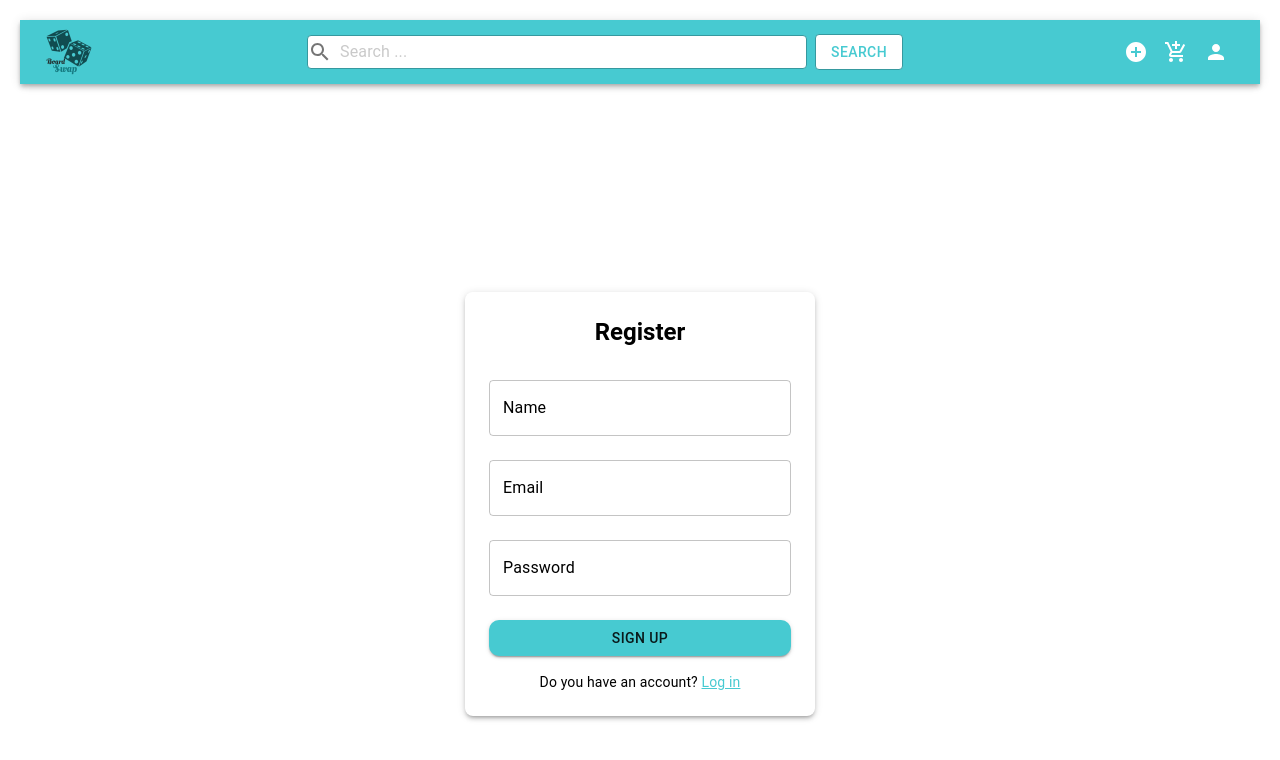
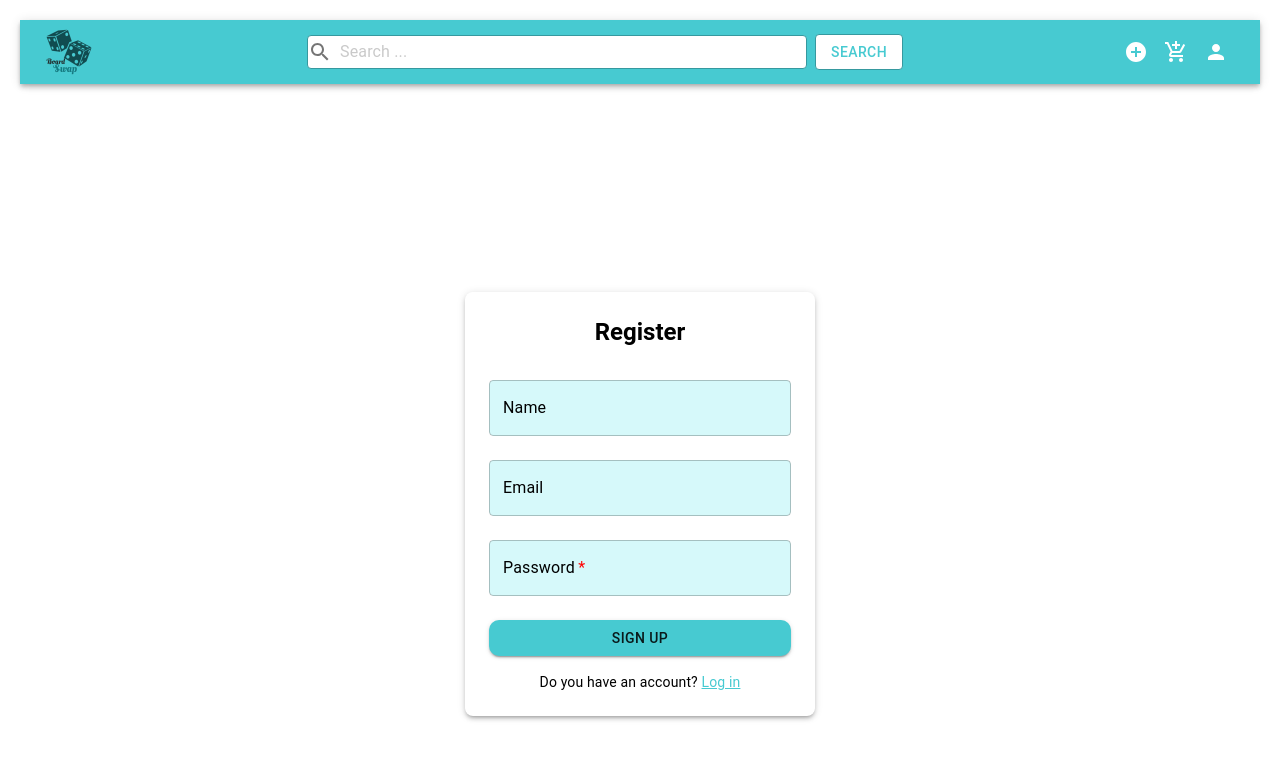
Before and after one commit to starshynova/BoardSwap, a React (Vite) app in the folder client/: page /register in a window 1280 px wide. Shown: the top 760 px of the page. Built offline with nearby package versions, Linux system fonts and the light colour scheme.

Commit message:
Renamed the file from CreateUserForm to UserForm.

```diff
--- a/client/src/components/CreateUserform.jsx
+++ b/client/src/components/UserForm.jsx
@@ -9,7 +9,7 @@ import { useState, useEffect } from "react";
 import { Link } from "react-router-dom";
 import PropTypes from "prop-types";
 
-const CreateUserForm = ({
+const UserForm = ({
   formData,
   errors,
   isLoading,
@@ -44,6 +44,7 @@ const CreateUserForm = ({
     "primary",
     "success",
   ];
+
   const passwordStrengthLabels = [
     "Very Weak",
     "Weak",
@@ -96,6 +97,13 @@ const CreateUserForm = ({
           onChange={handleInputChange}
           error={!!errors.name}
           helperText={errors.name}
+          sx={{
+            backgroundColor: "#D6F9FA",
+            borderRadius: "5px",
+            "& .MuiInputBase-input": {
+              color: "#000000",
+            },
+          }}
         />
       )}
 
@@ -109,6 +117,13 @@ const CreateUserForm = ({
         onChange={handleInputChange}
         error={!!errors.email}
         helperText={errors.email}
+        sx={{
+          backgroundColor: "#D6F9FA",
+          borderRadius: "5px",
+          "& .MuiInputBase-input": {
+            color: "#000000",
+          },
+        }}
       />
 
       <TextField
@@ -121,6 +136,17 @@ const CreateUserForm = ({
         onChange={handleInputChange}
         error={!!errors.password}
         helperText={errors.password}
+        required
+        sx={{
+          backgroundColor: "#D6F9FA",
+          borderRadius: "5px",
+          "& .MuiInputBase-input": {
+            color: "#000000",
+          },
+          "& .MuiInputLabel-asterisk": {
+            color: "red",
+          },
+        }}
       />
 
       {!isLogin && formData.password && (
@@ -168,7 +194,7 @@ const CreateUserForm = ({
   );
 };
 
-CreateUserForm.propTypes = {
+UserForm.propTypes = {
   formData: PropTypes.object.isRequired,
   errors: PropTypes.object.isRequired,
   isLoading: PropTypes.bool.isRequired,
@@ -179,4 +205,4 @@ CreateUserForm.propTypes = {
   isLogin: PropTypes.bool,
 };
 
-export default CreateUserForm;
+export default UserForm;
--- a/client/src/pages/User/CreateUser.jsx
+++ b/client/src/pages/User/CreateUser.jsx
@@ -1,5 +1,5 @@
 import { useState } from "react";
-import CreateUserForm from "../../components/CreateUserForm";
+import UserForm from "../../components/UserForm";
 import useFetch from "../../hooks/useFetch";
 
 const CreateUser = () => {
@@ -108,7 +108,7 @@ const CreateUser = () => {
         height: "100vh",
       }}
     >
-      <CreateUserForm
+      <UserForm
         formData={formData}
         errors={errors}
         isLoading={isLoading}
```
